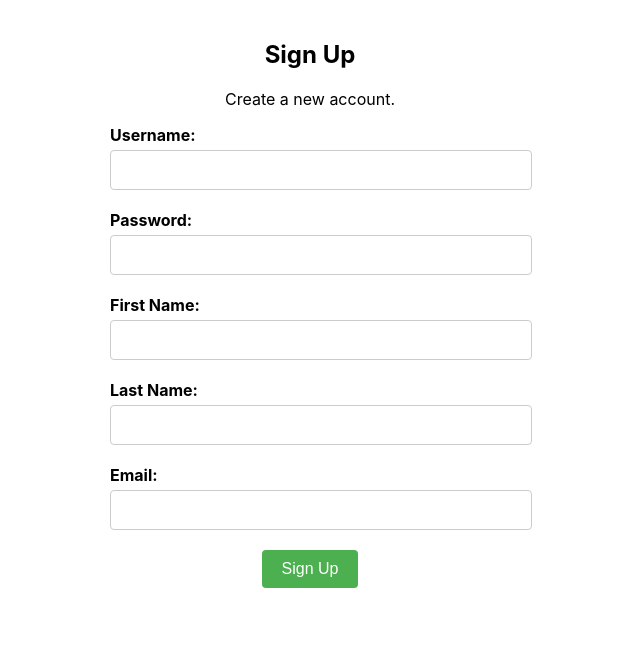
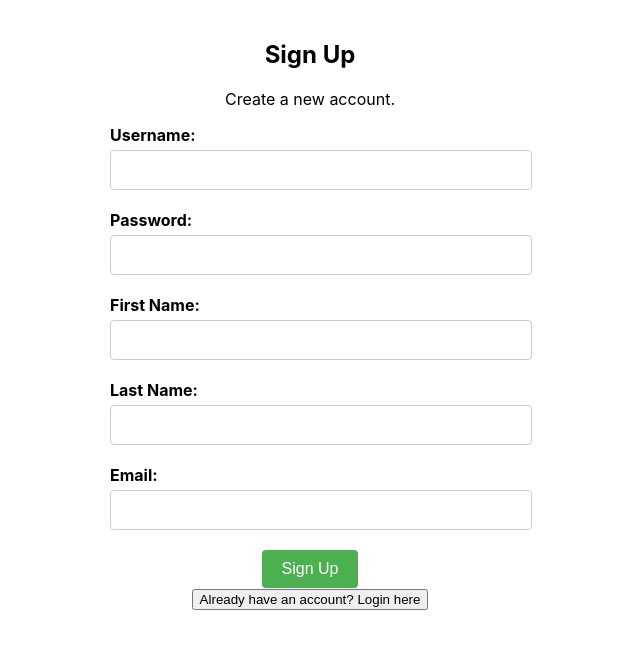
Before and after one commit to JMcCaslinDev/job-app-tracker, a React (Create React App) app in the folder client/: page /signup in a window 1280 px wide. Shown: the top 648 px of the page, without its empty margins (330-970 px from the left). Built offline with nearby package versions, Linux system fonts and the light colour scheme.

Commit message:
Added route button from signup to login page

```diff
--- a/client/src/components/SignUp.js
+++ b/client/src/components/SignUp.js
@@ -12,6 +12,11 @@ const SignUp = () => {
       navigate('/dashboard');
     }
   }, [navigate]);
+
+  //  login route button action
+  const handleLoginClick = () => {
+    navigate('/login');
+  };
 
   const [username, setUsername] = useState('');
   const [password, setPassword] = useState('');
@@ -108,7 +113,15 @@ const SignUp = () => {
         </div>
         <button type="submit" className="signup-button">Sign Up</button>
       </form>
+
+      <button type="button" onClick={handleLoginClick}>
+      Already have an account? Login here
+      </button>
+
     </div>
+
+
+
   );
 };
 
```
